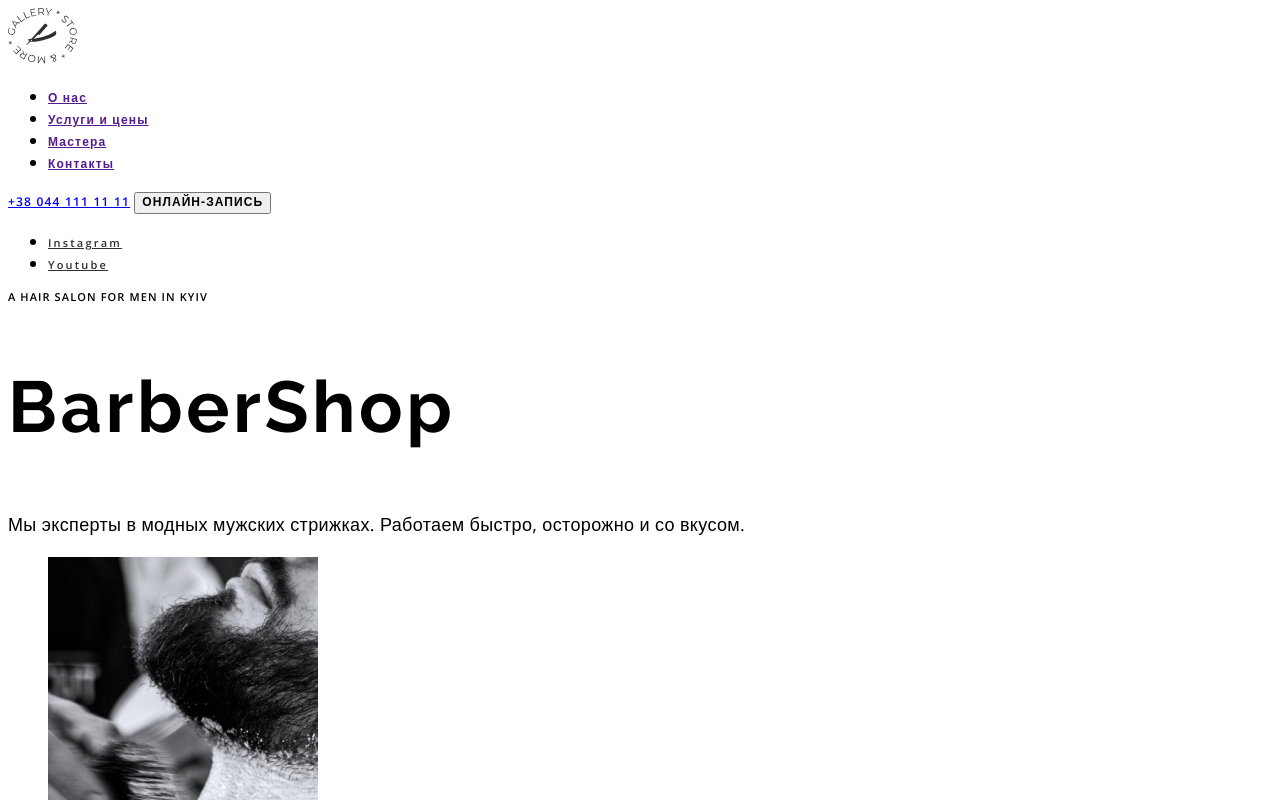
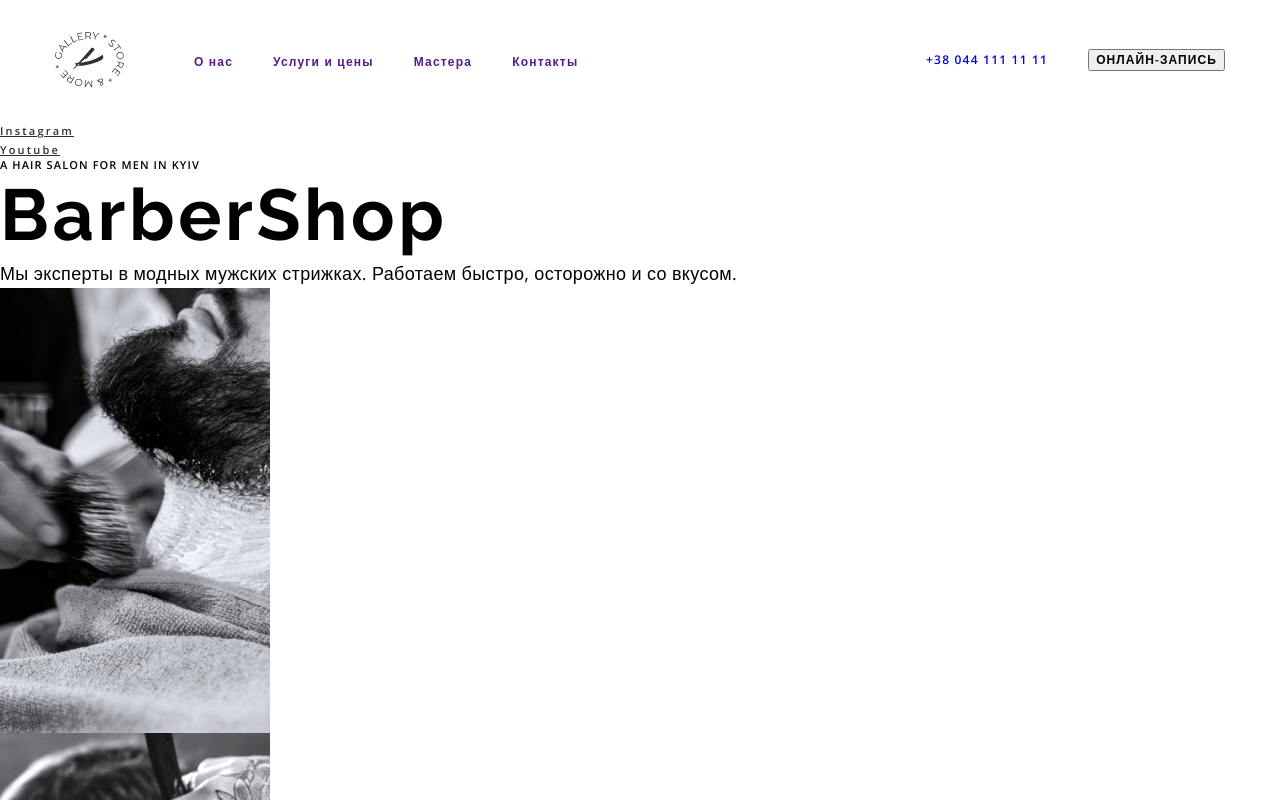
Before and after one commit to Olexiy-repin/bootamp_8_online, a plain HTML site: page index.html in a window 1280 px wide. Shown: the top 800 px of the page. Drawn offline with nearby package versions, Linux system fonts and the light colour scheme.

Commit message:
Выставлен header

```diff
--- a/css/styles.css
+++ b/css/styles.css
@@ -6,6 +6,42 @@
 
 body {
   font-family: var(--main-font);
+}
+
+h1,
+h2,
+h3,
+h4,
+h5,
+h6,
+p {
+  margin: 0;
+}
+
+ul,
+ol {
+  margin: 0;
+  padding: 0;
+}
+
+img {
+  display: block;
+}
+
+.list {
+  list-style: none;
+}
+
+.link {
+  text-decoration: none;
+}
+
+.container {
+  width: 1200px;
+  padding-left: 15px;
+  padding-right: 15px;
+  margin-left: auto;
+  margin-right: auto;
 }
 
 /* =================== COMPONENTS =================== */
@@ -66,6 +102,29 @@ body {
 /* =================== END COMPONENTS =================== */
 
 /* =================== HEADER =================== */
+.header {
+  padding-top: 32px;
+  padding-bottom: 32px;
+}
+
+.header .container {
+  display: flex;
+  align-items: center;
+}
+
+.navigation {
+  display: flex;
+  align-items: center;
+}
+
+.menu {
+  display: flex;
+}
+
+.menu-item:not(:last-child) {
+  margin-right: 40px;
+}
+
 .menu-link,
 .tel-link {
   font-weight: 600;
@@ -81,6 +140,15 @@ body {
 .tel-link:hover,
 .tel-link:focus {
   color: var(--accent-color);
+}
+
+.tel-link {
+  margin-left: auto;
+  margin-right: 40px;
+}
+
+.logo {
+  margin-right: 70px;
 }
 /* =================== END HEADER =================== */
 
--- a/index.html
+++ b/index.html
@@ -10,32 +10,37 @@
     <link
         href="https://fonts.googleapis.com/css2?family=Open+Sans:wght@400;600;700&family=Raleway:wght@700&display=swap"
         rel="stylesheet">
+    <link rel="stylesheet" href="https://cdnjs.cloudflare.com/ajax/libs/modern-normalize/1.0.0/modern-normalize.min.css"
+        integrity="sha512-ISS7cAi1PEhQ8jnbJpJZMd29NlhNj4AWYyLOSp2CE/CsHxTCu+r+t0D2yoJudVrd0/8fTVPUVDzY5Tvli75u/g=="
+        crossorigin="anonymous" />
     <link rel="stylesheet" href="./css/styles.css">
 </head>
 
 <body>
     <header class="header">
+        <div class="container">
             <nav class="navigation">
-            <a class="logo" href="./">
+                <a class="logo link" href="./">
                     <img class="logo-img" src="./images/header/logo.svg" alt="логотип">
                 </a>
-            <ul class="menu">
+                <ul class="menu list">
                     <li class="menu-item">
-                    <a class="menu-link" href="">О нас</a>
+                        <a class="menu-link link" href="">О нас</a>
                     </li>
                     <li class="menu-item">
-                    <a class="menu-link" href="">Услуги и цены</a>
+                        <a class="menu-link link" href="">Услуги и цены</a>
                     </li>
                     <li class="menu-item">
-                    <a class="menu-link" href="">Мастера</a>
+                        <a class="menu-link link" href="">Мастера</a>
                     </li>
                     <li class="menu-item">
-                    <a class="menu-link" href="">Контакты</a>
+                        <a class="menu-link link" href="">Контакты</a>
                     </li>
                 </ul>
             </nav>
-        <a class="tel-link" href="tel:+380441111111">+38 044 111 11 11</a>
+            <a class="tel-link link" href="tel:+380441111111">+38 044 111 11 11</a>
             <button class="modal-btn" type="button">онлайн-запись</button>
+        </div>
     </header>
     <main>
         <!-- HERO -->
```
Lines whose indentation alone changed are shown as unchanged.
